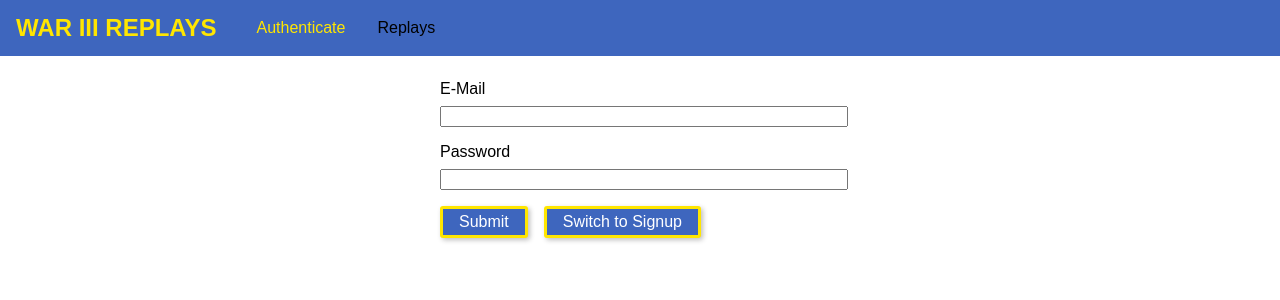
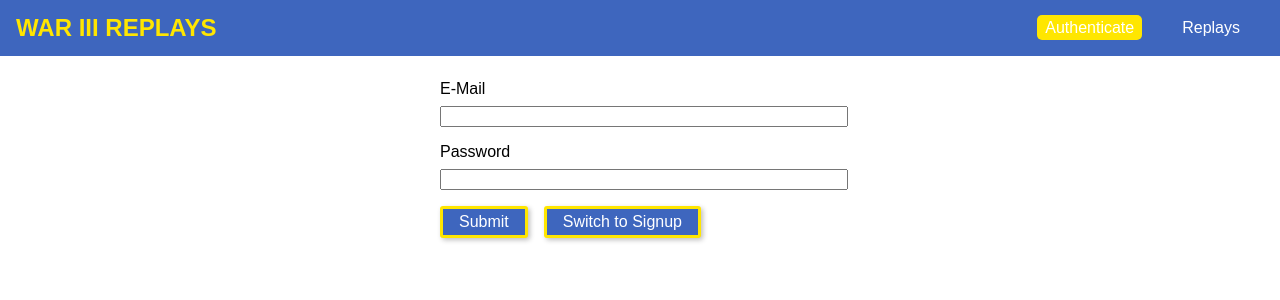
Before and after one commit to tobsirl/Warcraft3-Reforged-Backend, a React (Create React App) app in the folder frontend/: page /auth in a window 1280 px wide. Shown: the top 300 px of the page. Built offline with nearby package versions, Linux system fonts and the light colour scheme.

Commit message:
Changed the styling

```diff
--- a/frontend/src/components/Navigation/MainNavigaion.css
+++ b/frontend/src/components/Navigation/MainNavigaion.css
@@ -9,6 +9,8 @@
 
   display: flex;
   align-items: center;
+  justify-content: space-between;
+  box-sizing: border-box;
 }
 
 .main-navigation__logo h1 {
@@ -19,7 +21,6 @@
 
 .main-navigation__items {
   margin-left: 1.5rem;
-  padding: 0;
 }
 
 .main-navigation__items ul {
@@ -27,19 +28,32 @@
   list-style: none;
   padding: 0;
   margin: 0;
+  align-items: center;
 }
 
 .main-navigation__items li {
   margin: 0 1rem;
 }
 
-.main-navigation__items a {
+.main-navigation__items a,
+.main-navigation__items button {
   text-decoration: none;
-  color: black;
+  color: white;
+  padding: 0.25rem 0.5rem;
+  border: none;
+  font: inherit;
+  background: transparent;
+  cursor: pointer;
+  vertical-align: middle;
+  margin: 0;
 }
 
 .main-navigation__items a:hover,
 .main-navigation__items a:active,
-.main-navigation__items a.active {
-  color: #ffe600;
+.main-navigation__items a.active,
+.main-navigation__items button:hover,
+.main-navigation__items button:active {
+  background: #ffe600;
+  color: #ffffff;
+  border-radius: 5px;
 }
```
